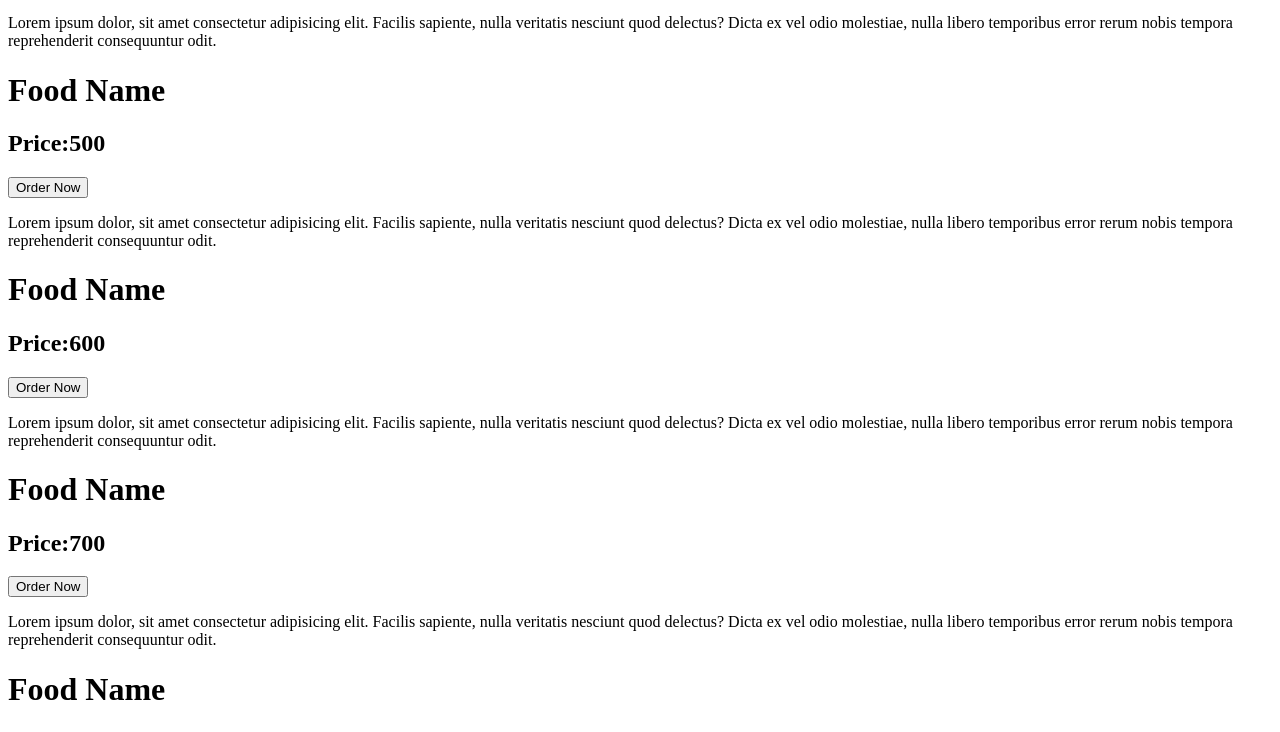
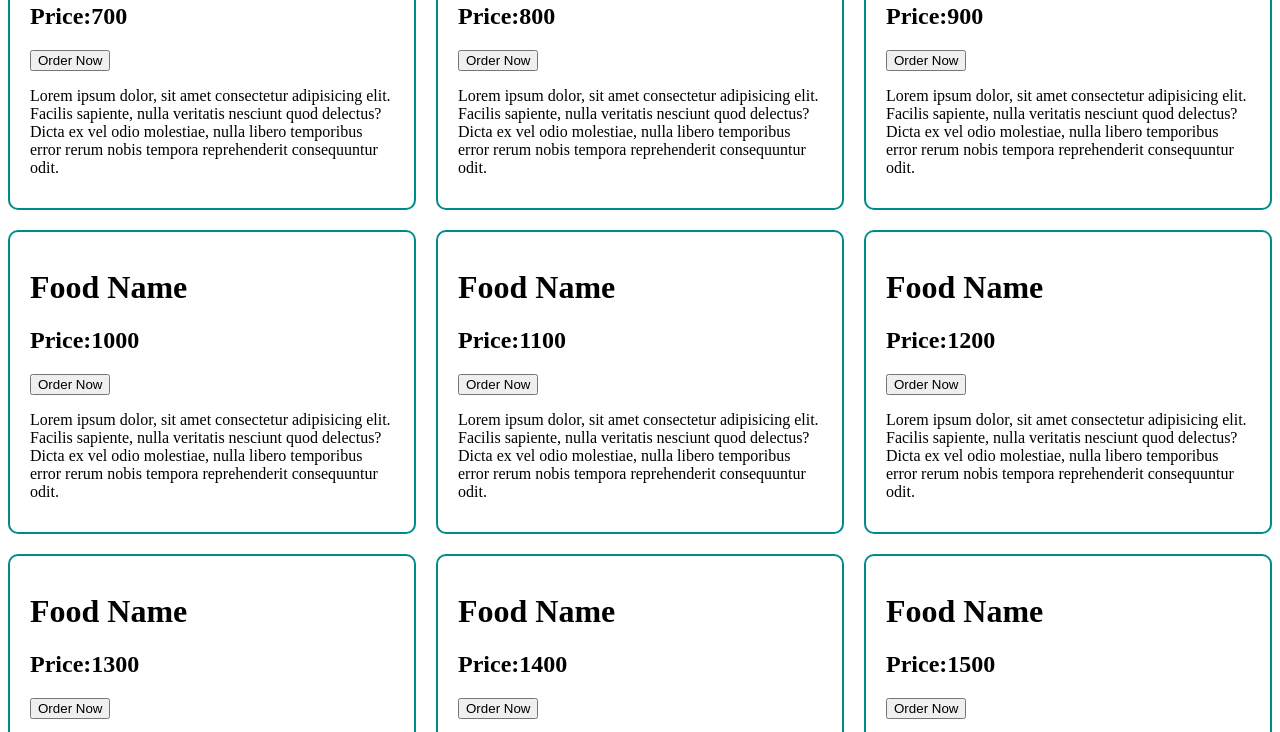
Before and after one commit to MdMoynulHoqueSohan/my-repo, a plain HTML site: page index.html in a window 1280 px wide. Shown: the part 749-1481 px from the top of the page. Drawn offline with Linux system fonts and the light colour scheme.

Commit message:
style commited

```diff
--- a/index.html
+++ b/index.html
@@ -4,6 +4,18 @@
     <meta charset="UTF-8">
     <meta name="viewport" content="width=device-width, initial-scale=1.0">
     <title>My Repo</title>
+    <style>
+        .container{
+            display: grid;
+            grid-template-columns: repeat(3, 1fr);
+            gap: 20px
+        }
+        .food{
+            border: 2px solid darkcyan;
+            border-radius: 10px;
+            padding: 15px 20px;
+        }
+    </style>
 </head>
 <body>
     <div class="container">
```
